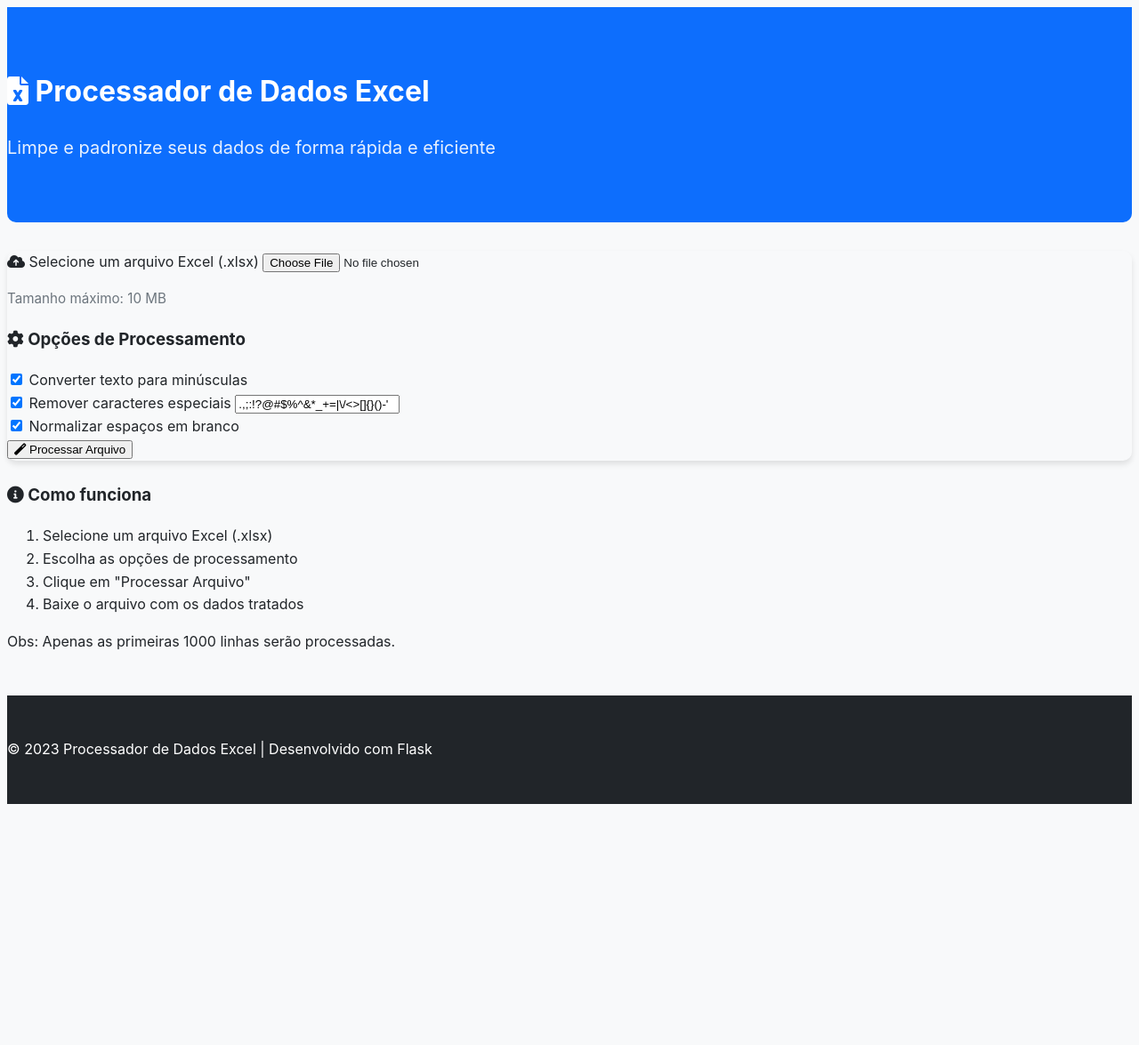
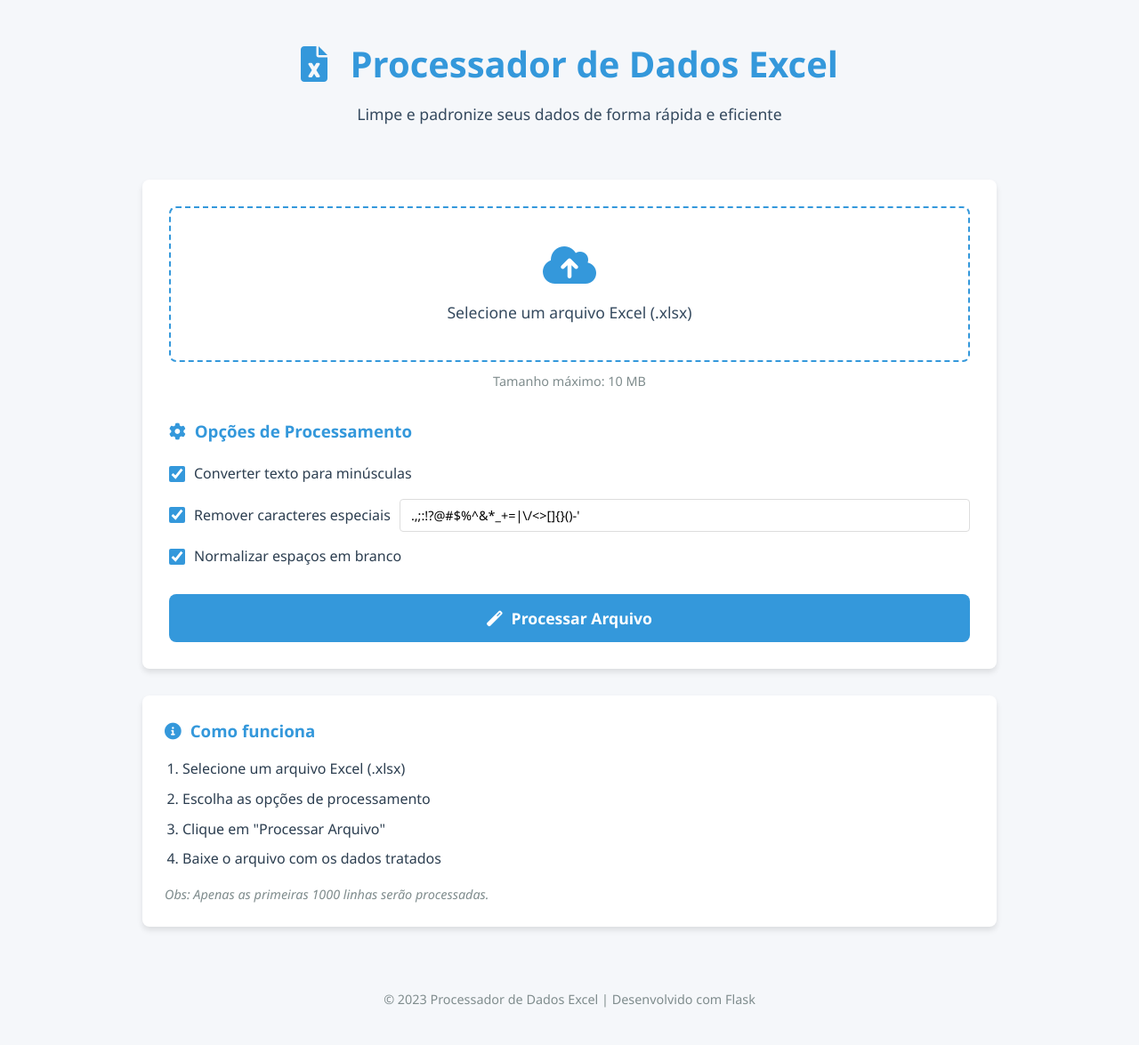
Before and after one commit to Douglasprojetospro/limpador-web, a Flask app: page / in a window 1280 px wide. Shown: the whole page at 89% size. Before the commit the page ends 904 px from the top, so only its background shows below. Run offline with Flask 3, Linux system fonts and the light colour scheme.

Commit message:
Update style.css

```diff
--- a/static/style.css
+++ b/static/style.css
@@ -1,233 +1,239 @@
-
 :root {
-    --primary-color: #0d6efd;
-    --primary-hover: #0b5ed7;
-    --primary-light: rgba(13, 110, 253, 0.1);
-    --text-color: #212529;
-    --text-light: #6c757d;
-    --light-gray: #f8f9fa;
-    --medium-gray: #e9ecef;
-    --white: #ffffff;
-    --dark: #212529;
-    --border-radius: 10px;
-    --border-radius-sm: 5px;
+    --primary-color: #2c3e50;
+    --secondary-color: #3498db;
+    --accent-color: #2980b9;
+    --light-color: #ecf0f1;
+    --dark-color: #34495e;
+    --success-color: #27ae60;
+    --warning-color: #e67e22;
+    --danger-color: #e74c3c;
+    --border-radius: 8px;
     --box-shadow: 0 4px 6px rgba(0, 0, 0, 0.1);
-    --box-shadow-lg: 0 8px 15px rgba(0, 0, 0, 0.1);
     --transition: all 0.3s ease;
 }
 
+* {
+    margin: 0;
+    padding: 0;
+    box-sizing: border-box;
+    font-family: 'Segoe UI', Tahoma, Geneva, Verdana, sans-serif;
+}
+
 body {
-    font-family: -apple-system, BlinkMacSystemFont, 'Segoe UI', Roboto, 'Helvetica Neue', Arial, sans-serif;
-    background-color: var(--light-gray);
-    color: var(--text-color);
+    background-color: #f5f7fa;
+    color: var(--primary-color);
     line-height: 1.6;
 }
 
-.header {
-    background-color: var(--primary-color);
-    color: var(--white);
-    padding: 3rem 0;
-    margin-bottom: 2rem;
-    border-radius: 0 0 var(--border-radius) var(--border-radius);
+.container {
+    max-width: 1000px;
+    margin: 0 auto;
+    padding: 20px;
 }
 
-.logo {
-    display: flex;
-    align-items: center;
-    justify-content: center;
-    gap: 1rem;
-    margin-bottom: 1rem;
+.header {
+    text-align: center;
+    margin-bottom: 40px;
+    padding: 20px 0;
 }
 
-.logo i {
+.header h1 {
+    color: var(--secondary-color);
     font-size: 2.5rem;
+    margin-bottom: 10px;
 }
 
-.logo h1 {
-    font-size: 2.5rem;
-    font-weight: 700;
-    margin: 0;
+.header h1 i {
+    margin-right: 15px;
 }
 
 .subtitle {
-    font-size: 1.25rem;
-    opacity: 0.9;
+    color: var(--dark-color);
+    font-size: 1.1rem;
+    font-weight: 300;
+}
+
+.main-content {
+    display: flex;
+    flex-direction: column;
+    gap: 30px;
 }
 
 .card {
+    background: white;
     border-radius: var(--border-radius);
     box-shadow: var(--box-shadow);
-    border: none;
-    margin-bottom: 1.5rem;
+    padding: 30px;
     transition: var(--transition);
 }
 
 .card:hover {
-    box-shadow: var(--box-shadow-lg);
+    box-shadow: 0 10px 20px rgba(0, 0, 0, 0.1);
 }
 
-.card-title {
+.form-group {
+    margin-bottom: 25px;
+}
+
+.file-label {
+    display: flex;
+    flex-direction: column;
+    align-items: center;
+    justify-content: center;
+    padding: 40px 20px;
+    border: 2px dashed var(--secondary-color);
+    border-radius: var(--border-radius);
+    cursor: pointer;
+    transition: var(--transition);
+    text-align: center;
+}
+
+.file-label:hover {
+    background-color: rgba(52, 152, 219, 0.05);
+    border-color: var(--accent-color);
+}
+
+.file-label i {
+    font-size: 3rem;
+    color: var(--secondary-color);
+    margin-bottom: 15px;
+}
+
+.file-label span {
+    font-size: 1.1rem;
+    color: var(--dark-color);
+}
+
+.file-label input[type="file"] {
+    display: none;
+}
+
+.file-info {
+    text-align: center;
+    font-size: 0.9rem;
+    color: #7f8c8d;
+    margin-top: 10px;
+}
+
+.options-section {
+    margin: 30px 0;
+}
+
+.options-section h3 {
+    color: var(--secondary-color);
+    margin-bottom: 20px;
+    display: flex;
+    align-items: center;
+    gap: 10px;
+}
+
+.option-group {
+    display: flex;
+    align-items: center;
+    margin-bottom: 15px;
+    gap: 10px;
+}
+
+.option-group input[type="checkbox"] {
+    width: 18px;
+    height: 18px;
+    accent-color: var(--secondary-color);
+}
+
+.option-group label {
+    cursor: pointer;
+}
+
+.chars-input {
+    flex: 1;
+    padding: 8px 12px;
+    border: 1px solid #ddd;
+    border-radius: 4px;
+    font-size: 0.9rem;
+    transition: var(--transition);
+}
+
+.chars-input:focus {
+    outline: none;
+    border-color: var(--secondary-color);
+    box-shadow: 0 0 0 2px rgba(52, 152, 219, 0.2);
+}
+
+.submit-btn {
+    width: 100%;
+    padding: 15px;
+    background-color: var(--secondary-color);
+    color: white;
+    border: none;
+    border-radius: var(--border-radius);
+    font-size: 1.1rem;
+    font-weight: 600;
+    cursor: pointer;
+    transition: var(--transition);
     display: flex;
     align-items: center;
     justify-content: center;
-    gap: 0.75rem;
-    font-weight: 600;
+    gap: 10px;
 }
 
-.card-title i {
-    font-size: 1.5rem;
+.submit-btn:hover {
+    background-color: var(--accent-color);
+    transform: translateY(-2px);
 }
 
-.upload-area {
-    border: 2px dashed var(--medium-gray);
-    border-radius: var(--border-radius);
-    padding: 2.5rem;
-    text-align: center;
-    cursor: pointer;
-    transition: var(--transition);
-    margin-bottom: 1.5rem;
+.submit-btn:active {
+    transform: translateY(0);
 }
 
-.upload-area:hover {
-    border-color: var(--primary-color);
-    background-color: var(--primary-light);
+.info-box {
+    background-color: white;
+    border-radius: var(--border-radius);
+    box-shadow: var(--box-shadow);
+    padding: 25px;
 }
 
-.upload-icon {
-    font-size: 2.5rem;
-    color: var(--primary-color);
-    margin-bottom: 1rem;
+.info-box h3 {
+    color: var(--secondary-color);
+    margin-bottom: 15px;
+    display: flex;
+    align-items: center;
+    gap: 10px;
 }
 
-.file-info {
-    margin-top: 1rem;
-    font-size: 0.95rem;
-    color: var(--text-light);
-    transition: var(--transition);
+.info-box ol {
+    padding-left: 20px;
+    margin-bottom: 15px;
 }
 
-.file-input {
-    display: none;
+.info-box li {
+    margin-bottom: 8px;
 }
 
-.option-item {
-    margin-bottom: 0.75rem;
-}
-
-.option-item input[type="checkbox"] {
-    width: 18px;
-    height: 18px;
-    margin-right: 0.5rem;
-}
-
-.btn {
-    padding: 0.75rem 1.5rem;
-    border-radius: var(--border-radius-sm);
-    font-weight: 500;
-    transition: var(--transition);
-}
-
-.btn-primary {
-    background-color: var(--primary-color);
-    border-color: var(--primary-color);
-}
-
-.btn-primary:hover {
-    background-color: var(--primary-hover);
-    border-color: var(--primary-hover);
-}
-
-.btn-outline-primary {
-    color: var(--primary-color);
-    border-color: var(--primary-color);
-}
-
-.btn-outline-primary:hover {
-    background-color: var(--primary-color);
-    color: var(--white);
-}
-
-.step-number {
-    background-color: var(--primary-color);
-    color: var(--white);
-    width: 40px;
-    height: 40px;
-    border-radius: 50%;
-    display: flex;
-    align-items: center;
-    justify-content: center;
-    margin: 0 auto 1rem;
-    font-weight: bold;
-}
-
-.step-title {
-    color: var(--primary-color);
-    font-weight: 600;
-    margin-bottom: 0.75rem;
-}
-
-.progress-container {
-    display: none;
-    margin: 1.5rem 0;
-}
-
-.progress-text {
-    text-align: center;
-    margin-bottom: 0.5rem;
-    font-weight: 500;
-}
-
-.progress {
-    height: 10px;
-    border-radius: 5px;
-}
-
-.progress-bar {
-    background-color: var(--primary-color);
-    transition: width 0.6s ease;
+.note {
+    font-size: 0.9rem;
+    color: #7f8c8d;
+    font-style: italic;
 }
 
 .footer {
-    background-color: var(--dark);
-    color: var(--white);
-    padding: 2rem 0;
-    margin-top: 3rem;
+    text-align: center;
+    margin-top: 50px;
+    padding: 20px 0;
+    color: #7f8c8d;
+    font-size: 0.9rem;
 }
 
+/* Responsive adjustments */
 @media (max-width: 768px) {
-    .header {
-        padding: 2rem 0;
-    }
-
-    .logo {
-        flex-direction: column;
-        text-align: center;
-        gap: 0.5rem;
-    }
-
-    .logo h1 {
+    .header h1 {
         font-size: 2rem;
     }
 
-    .subtitle {
+    .card {
+        padding: 20px;
+    }
+
+    .options-section h3, .info-box h3 {
         font-size: 1.1rem;
     }
-
-    .upload-area {
-        padding: 1.5rem;
-    }
 }
-
-@media (max-width: 576px) {
-    .logo h1 {
-        font-size: 1.75rem;
-    }
-
-    .subtitle {
-        font-size: 1rem;
-    }
-
-    .card-title {
-        font-size: 1.25rem;
-    }
-}
```
